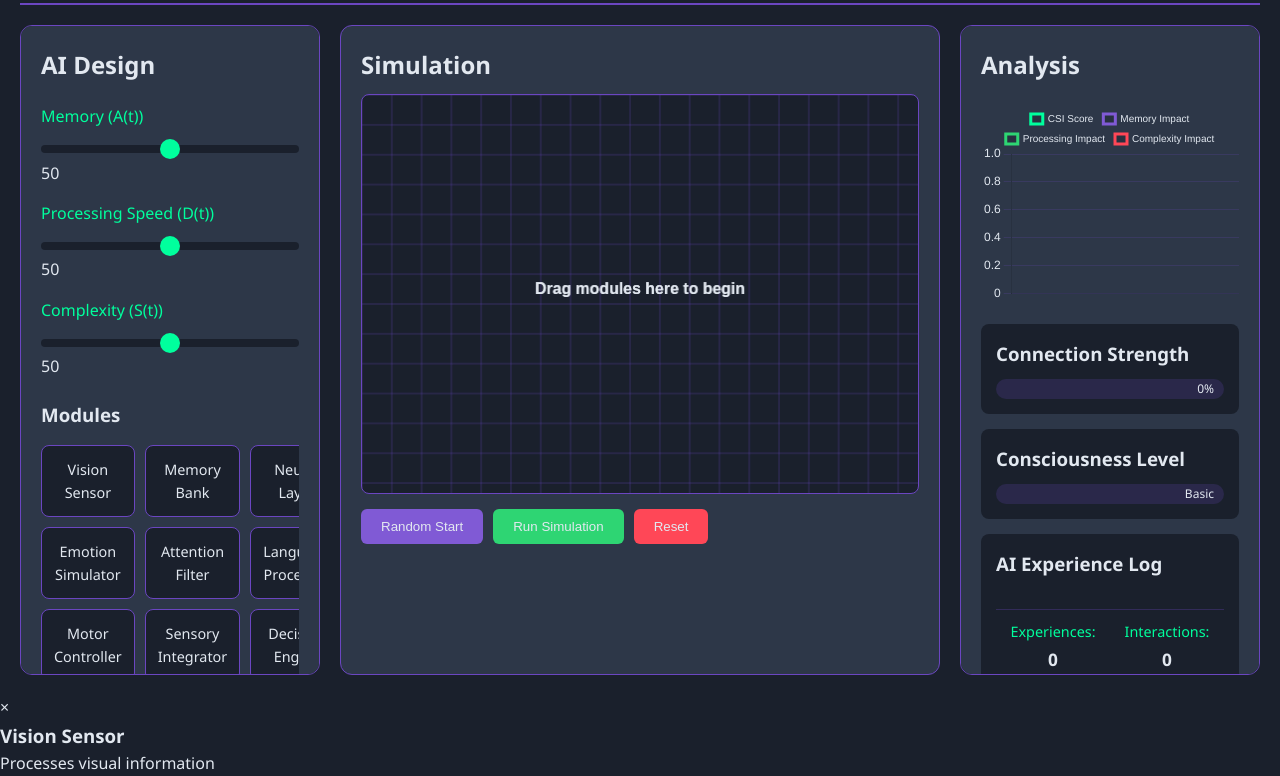
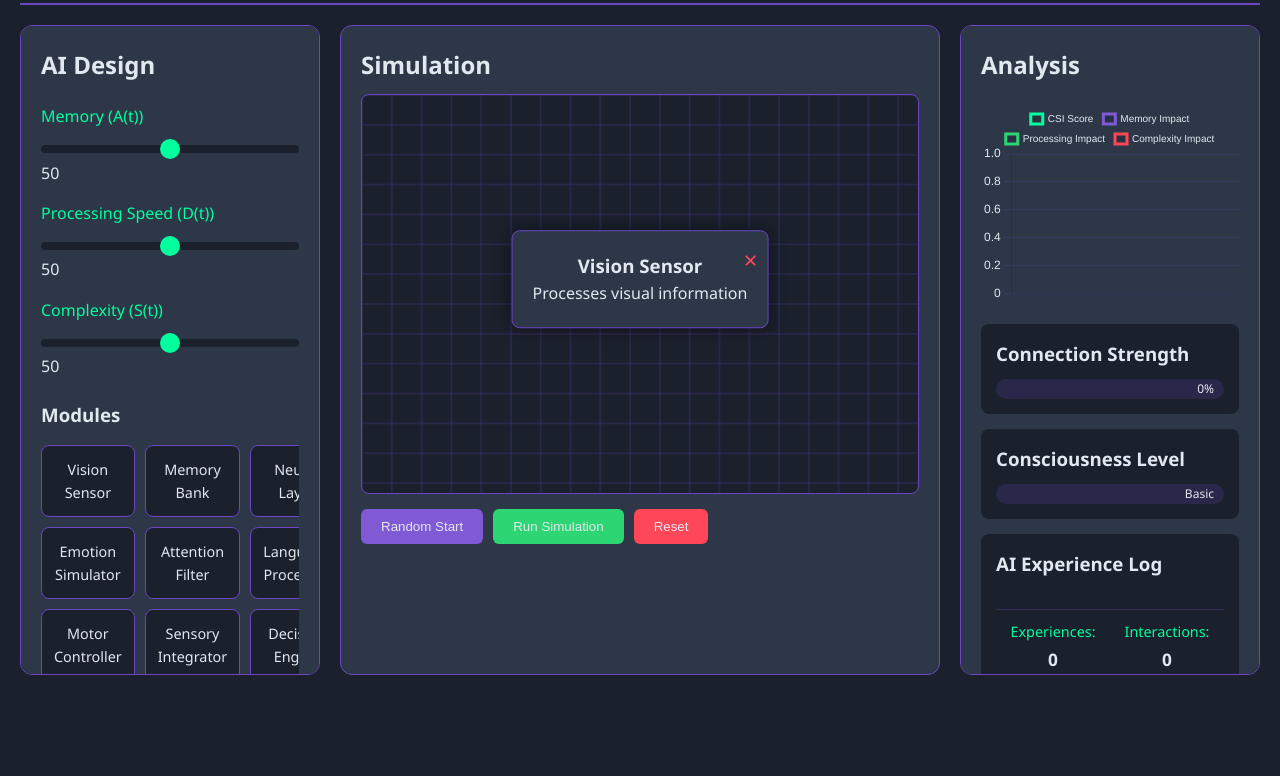
Before and after one commit to honeylouluzon/Introduction-to-Vibe-Coding-EPOC, a plain HTML site: page index.html in a window 1280 px wide. Both pictures are taken after a click on the element "Vision Sensor". Shown: the part 121-897 px from the top of the page. After the commit the page ends 816 px from the top, so only its background shows below. Drawn offline with nearby package versions, Linux system fonts and the light colour scheme.

Commit message:
Fix Task 5: Adjust pop-up positioning to appear near the module section or as a centered box

```diff
--- a/index.html
+++ b/index.html
@@ -109,7 +109,7 @@
         </main>
     </div>
 
-    <div id="module-popup" class="module-popup" style="display: none;">
+    <div id="module-popup" class="module-popup" style="display: none; position: absolute; z-index: 1000;">
         <div class="popup-content">
             <span class="close" onclick="closeModulePopup()">&times;</span>
             <h3 id="popup-title">Module Title</h3>
--- a/styles.css
+++ b/styles.css
@@ -348,3 +348,29 @@ button:hover {
     animation: pulse 2s infinite;
     color: var(--success-color);
 }
+
+.module-popup {
+    position: absolute;
+    top: 50%;
+    left: 50%;
+    transform: translate(-50%, -50%);
+    background: var(--panel-color);
+    border: 1px solid var(--primary-color);
+    border-radius: 8px;
+    padding: 20px;
+    box-shadow: 0 0 15px rgba(0, 0, 0, 0.5);
+    z-index: 1000;
+}
+
+.module-popup .popup-content {
+    text-align: center;
+}
+
+.module-popup .close {
+    position: absolute;
+    top: 10px;
+    right: 10px;
+    cursor: pointer;
+    font-size: 1.5rem;
+    color: var(--danger-color);
+}
```
Also changed, not shown: 1 other file.
